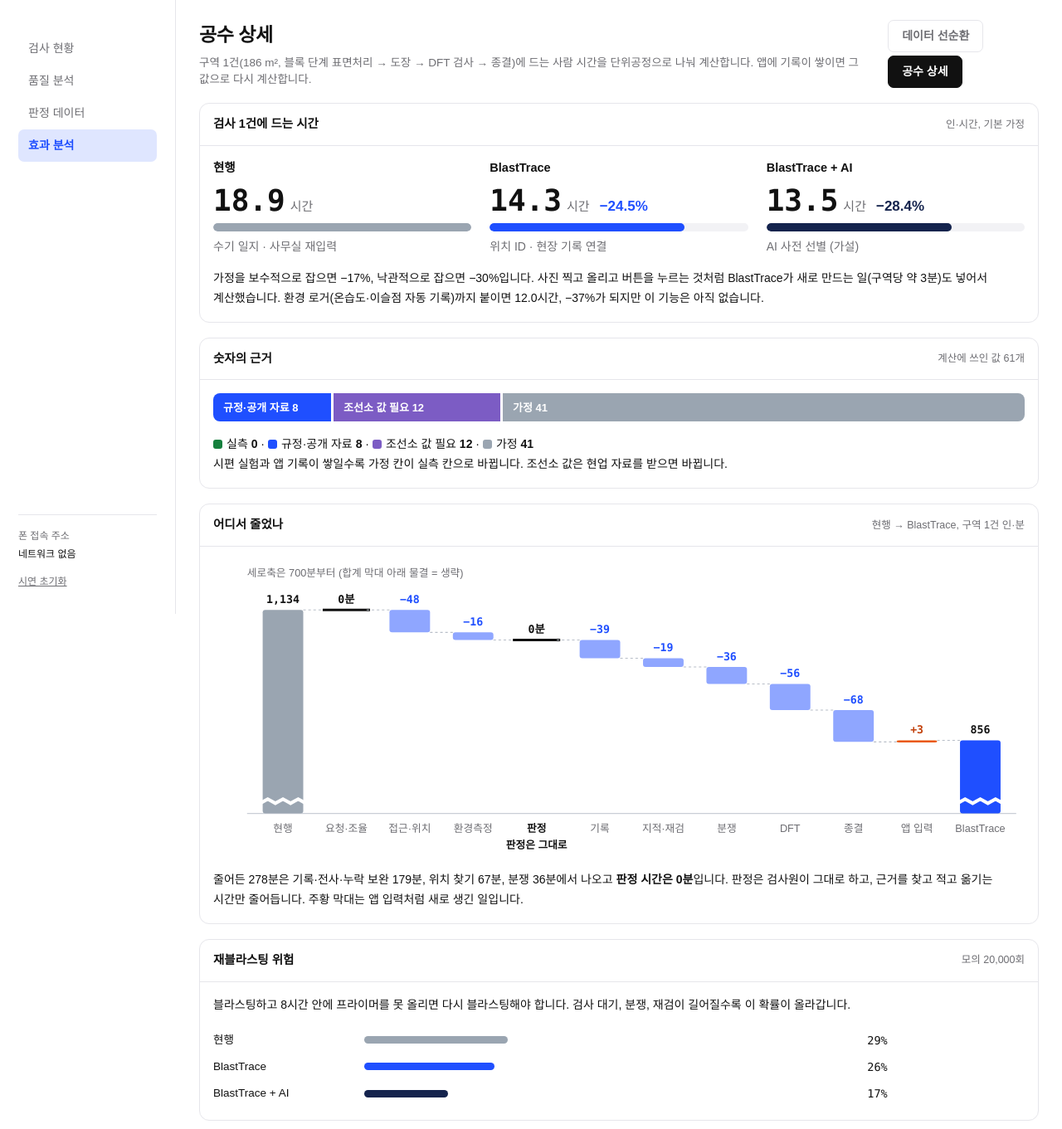
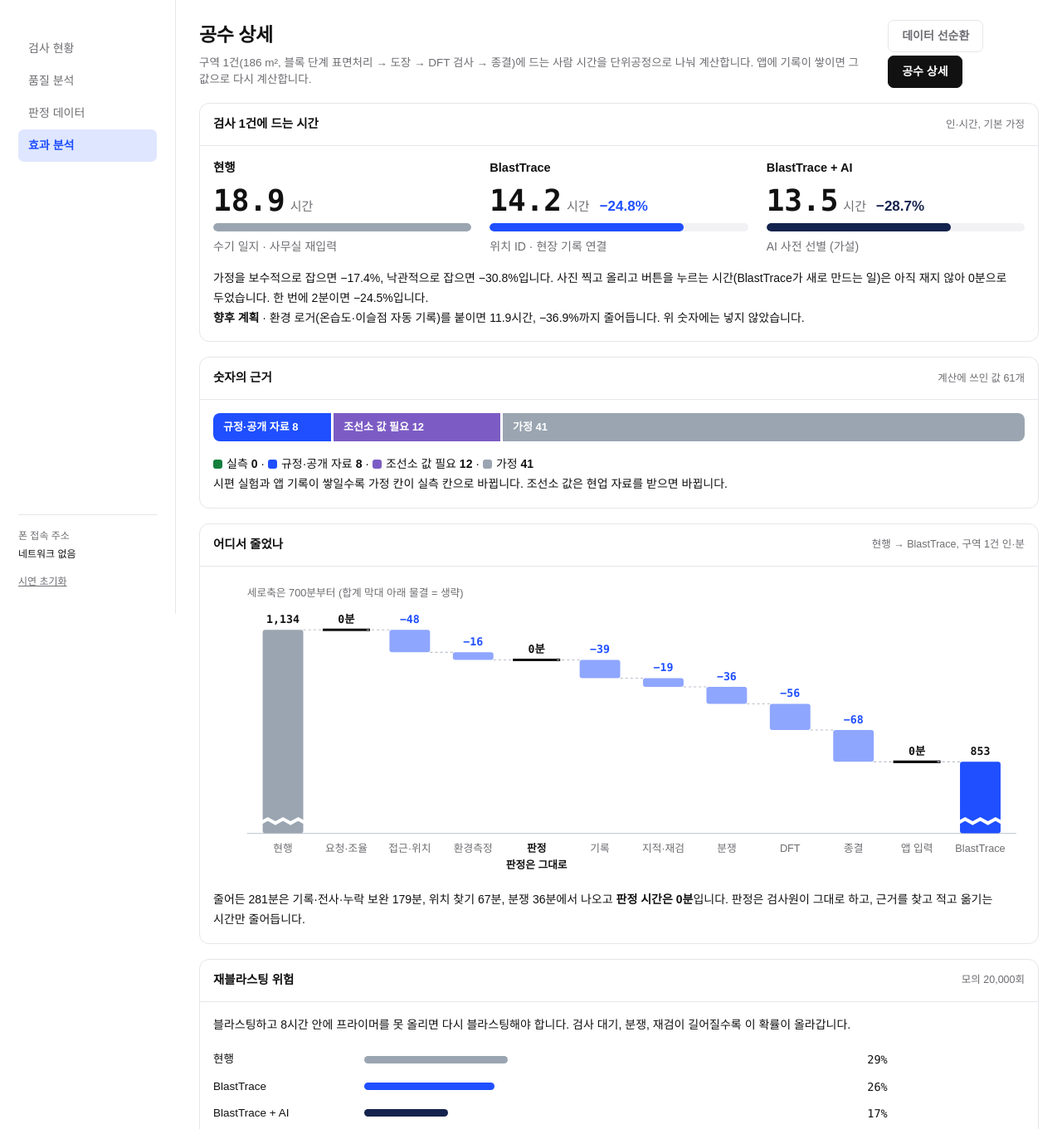
Before and after one commit to jaehyeok-roh/blasttrace, a FastAPI app: page /effect in a window 1280 px wide. Shown: the part 60-1421 px from the top of the page at 83% size. Run offline with FastAPI, Linux system fonts and the light colour scheme; data comes from the database, SQL or seed files in the repository; data that the repository does not hold is empty; parts of the project's set-up code (start-up, migrations or seed data) failed here and were passed over.

Commit message:
효과 분석을 발표 숫자에 맞춤(앱 입력 0분 기본, 환경 로거는 향후 계획으로 표시), 구역 화면 폰 QR 잘림 수정

```diff
--- a/server/app.py
+++ b/server/app.py
@@ -411,7 +411,7 @@ def phone_urls(request: Request):
 
 def qr_svg(text):
     """행사장에서 주소를 손으로 치지 않게. 크기는 CSS(.qr svg)로 정한다"""
-    return segno.make(text, error="m").svg_inline(scale=3, border=1, dark="#111111")
+    return segno.make(text, error="m").svg_inline(scale=3, border=1, dark="#111111", omitsize=True)
 
 
 def page(request, name, **ctx):
@@ -1176,7 +1176,10 @@ def effect_page(request: Request):
         wf.append((name, run, run + b - a, "up" if b - a > 0.5 else "dn" if b - a < -0.5 else "zero"))
         run += b - a
     wf.append(("BlastTrace", 0, r["T"]["M1"], "tot1"))
+    # 앱 입력을 아직 재지 않아 0분일 때, 한 번에 2분이면 얼마나 줄어드는지 (질문 대비)
+    m1 = sum(sum(u.values()) for u in effect.minutes(effect.apply(dict(r["used"], tau_app=2), effect.SCENARIOS["기본"])))
     return page(request, "effect.html", nav="effect", r=r, meas=meas, min_n=MIN_N, base=effect.PARAMS, wf=wf,
+                app2=(1 - m1 / r["T"]["M0"]) * 100,
                 ev=[(k, ev[k]) for k in ("실측", "규정·공개 자료", "조선소 값 필요", "가정")],
                 spec=[(k, effect.LABEL[k], r["used"][k], src[k]) for k in effect.PARAMS])
 
--- a/server/effect.py
+++ b/server/effect.py
@@ -46,7 +46,7 @@ SPEC = [
     ("tau_appr_O", 15, "가정", "승인 분 (선주)"), ("n_items", 20, "규정", "필수 근거 항목 수 (Annex 2 기준)"),
     ("pi_miss", 0.10, "팀측정", "항목당 종결 때 누락 확률"), ("tau_fix", 20, "팀측정", "누락 보완 분/항목"),
     ("W_window", 480, "KTA", "블라스팅 → 프라이머 허용 시간 분 (8 h)"),
-    ("tau_app", 2, "팀측정", "앱 입력 분/회 (촬영·업로드·판정 버튼). BlastTrace가 새로 만드는 일"),
+    ("tau_app", 0, "팀측정", "앱 입력 분/회 (촬영·업로드·판정 버튼). BlastTrace가 새로 만드는 일. 발표 숫자와 같게 0, 재면 바꾼다"),
 ]
 PARAMS = {k: v for k, v, _, _ in SPEC}
 TAG = {k: t for k, _, t, _ in SPEC}
--- a/web/templates/effect.html
+++ b/web/templates/effect.html
@@ -16,9 +16,10 @@
    <span class="sub">{{ sub }}</span></div>
  {%- endfor %}
  </div>
- <p class="eff-line">가정을 보수적으로 잡으면 −{{ '%.0f' % r.range['보수'] }}%, 낙관적으로 잡으면 −{{ '%.0f' % r.range['낙관'] }}%입니다.
-  사진 찍고 올리고 버튼을 누르는 것처럼 BlastTrace가 새로 만드는 일(구역당 약 {{ r.per.M1[9]|round|int }}분)도 넣어서 계산했습니다.
-  환경 로거(온습도·이슬점 자동 기록)까지 붙이면 {{ '%.1f' % (r.plus.T / 60) }}시간, −{{ '%.0f' % r.plus.eta }}%가 되지만 이 기능은 아직 없습니다.</p>
+ <p class="eff-line">가정을 보수적으로 잡으면 −{{ '%.1f' % r.range['보수'] }}%, 낙관적으로 잡으면 −{{ '%.1f' % r.range['낙관'] }}%입니다.
+  {% if r.per.M1[9] > 0.5 %}사진 찍고 올리고 버튼을 누르는 것처럼 BlastTrace가 새로 만드는 일(구역당 약 {{ r.per.M1[9]|round|int }}분)도 넣어서 계산했습니다.
+  {%- else %}사진 찍고 올리고 버튼을 누르는 시간(BlastTrace가 새로 만드는 일)은 아직 재지 않아 0분으로 두었습니다. 한 번에 2분이면 −{{ '%.1f' % app2 }}%입니다.{% endif %}<br>
+  <b>향후 계획</b> · 환경 로거(온습도·이슬점 자동 기록)를 붙이면 {{ '%.1f' % (r.plus.T / 60) }}시간, −{{ '%.1f' % r.plus.eta }}%까지 줄어듭니다. 위 숫자에는 넣지 않았습니다.</p>
 </div></div>
 
 {%- set total = ev|map(attribute=1)|sum %}{% set EVC = {'실측': 'meas', '규정·공개 자료': 'pub', '조선소 값 필요': 'yard', '가정': 'assume'} %}
@@ -46,7 +47,7 @@
   <text x="40" y="20">세로축은 {{ ymin|int }}분부터 (합계 막대 아래 물결 = 생략)</text>
  </svg>
  <p class="eff-line">줄어든 {{ h.M0|round|int - h.M1|round|int }}분은 기록·전사·누락 보완 {{ s['기록']|round|int }}분, 위치 찾기 {{ s['위치']|round|int }}분, 분쟁 {{ s['분쟁']|round|int }}분에서 나오고 <b>판정 시간은 0분</b>입니다.
-  판정은 검사원이 그대로 하고, 근거를 찾고 적고 옮기는 시간만 줄어듭니다. 주황 막대는 앱 입력처럼 새로 생긴 일입니다.</p>
+  판정은 검사원이 그대로 하고, 근거를 찾고 적고 옮기는 시간만 줄어듭니다.{% if r.per.M1[9] > 0.5 %} 주황 막대는 앱 입력처럼 새로 생긴 일입니다.{% endif %}</p>
 </div></div>
 
 <div class="panel"><div class="ph"><h2>재블라스팅 위험</h2><span class="note">모의 20,000회</span></div><div class="pb">
--- a/web/templates/loop.html
+++ b/web/templates/loop.html
@@ -105,7 +105,7 @@
     $('feed').replaceChildren(); ['r', 's', 'h', 'f'].forEach(k => $('s-' + k).replaceChildren());
     say('시작을 누르면 검사원·작업자의 기록이 올라옵니다.', 'idle');
     const s = T().saved, n = v => Math.round(v);
-    $('where').innerHTML = `구역 1건에서 기록·전사 −${n(s.기록)}분 · 위치 찾기 −${n(s.위치)}분 · 분쟁 −${n(s.분쟁)}분 · 앱 입력 +${n(s.앱)}분 · <b>판정 0분</b>`;
+    $('where').innerHTML = `구역 1건에서 기록·전사 −${n(s.기록)}분 · 위치 찾기 −${n(s.위치)}분 · 분쟁 −${n(s.분쟁)}분${n(s.앱) ? ` · 앱 입력 +${n(s.앱)}분` : ''} · <b>판정 0분</b>`;
     $('m-f2').textContent = `점선 = 재학습이 없으면 ${F0.toFixed(1)}건`;
     draw();
   }
```
Also changed, not shown: test_flow.py (+4 -3 lines).
